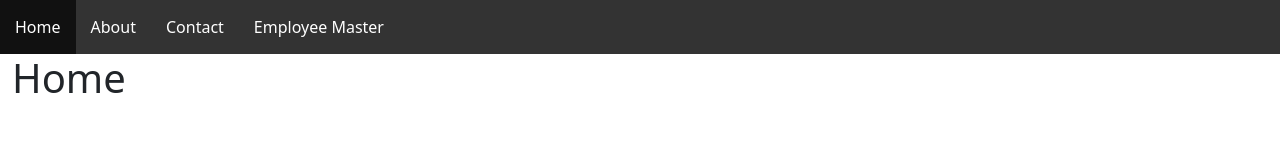
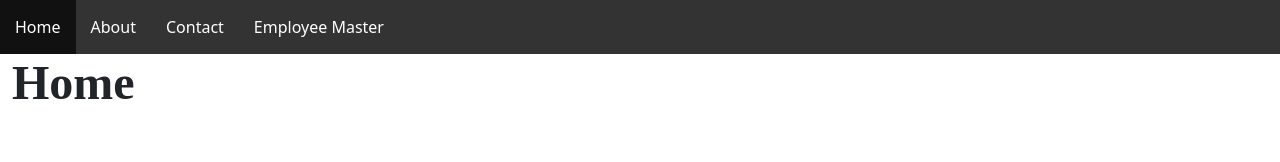
Before and after one commit to shirkeamy/ReactCrud-Dec2024, a React (Create React App) app: page / in a window 1280 px wide. Shown: the top 162 px of the page. Built offline with nearby package versions, Linux system fonts and the light colour scheme; no server answers.

Commit message:
use custom style in Home page

```diff
--- a/src/Pages/Home.tsx
+++ b/src/Pages/Home.tsx
@@ -1,6 +1,7 @@
 import React, { useEffect } from "react";
 import { getAllEmployees } from "../Utils/EmployeesServices";
 import { IEmployees } from "../Utils/Interfaces";
+import "./style.css";
 
 const Home: React.FC = () => {
 
@@ -16,7 +17,7 @@ const Home: React.FC = () => {
 
     return (
         <>
-            <h1>Home</h1>
+            <h1 className="home-heading-1">Home</h1>
         </>
     )
 }
```
